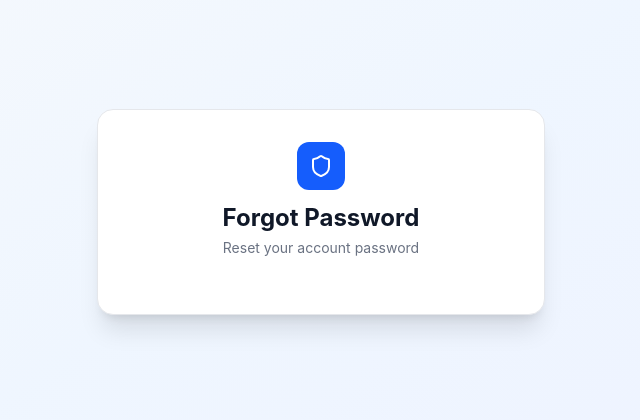
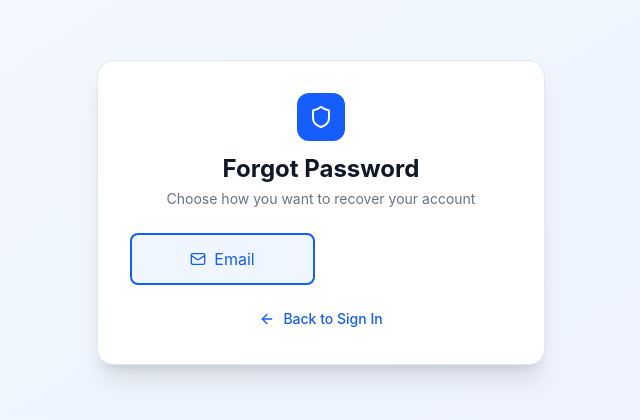
Before and after one commit to acharyadikshanta/trustmart-, a React (Vite) app in the folder trustmart-frontend/: page /forgot-password in a window 1280 px wide. Shown: the part 188-608 px from the top of the page, without its empty margins (319-959 px from the left). Built offline with nearby package versions, Linux system fonts and the light colour scheme.

Commit message:
Add email method selection

```diff
--- a/trustmart-frontend/src/pages/ForgetPasswordPage.jsx
+++ b/trustmart-frontend/src/pages/ForgetPasswordPage.jsx
@@ -1,12 +1,15 @@
 import { useState } from "react";
 import { Link } from "react-router-dom";
-import { Shield } from "lucide-react";
+import { Shield, ArrowLeft, Mail, Phone } from "lucide-react";
 
 export default function ForgetPasswordPage() {
+  const [method, setMethod] = useState("email");
+
   return (
     <div className="min-h-screen bg-gradient-to-br from-slate-50 via-blue-50 to-indigo-50 flex items-center justify-center p-4">
       <div className="w-full max-w-md bg-white rounded-2xl border border-gray-200 shadow-xl p-8">
 
+        {/* Header */}
         <div className="flex flex-col items-center mb-6">
           <div className="w-12 h-12 rounded-xl bg-blue-600 flex items-center justify-center mb-3">
             <Shield className="w-6 h-6 text-white" />
@@ -17,9 +20,35 @@ export default function ForgetPasswordPage() {
           </h1>
 
           <p className="text-gray-500 text-sm mt-1 text-center">
-            Reset your account password
+            Choose how you want to recover your account
           </p>
         </div>
+
+        {/* Recovery Method */}
+        <div className="grid grid-cols-2 gap-3 mb-6">
+          <button
+            type="button"
+            onClick={() => setMethod("email")}
+            className={`flex items-center justify-center gap-2 px-4 py-3 rounded-lg border-2 transition ${
+              method === "email"
+                ? "border-blue-600 bg-blue-50 text-blue-600"
+                : "border-gray-200 text-gray-600"
+            }`}
+          >
+            <Mail className="w-4 h-4" />
+            Email
+          </button>
+        </div>
+
+        <p className="text-center text-sm text-gray-500 mt-6">
+          <Link
+            to="/login"
+            className="inline-flex items-center gap-2 text-blue-600 hover:underline font-medium"
+          >
+            <ArrowLeft className="w-4 h-4" />
+            Back to Sign In
+          </Link>
+        </p>
 
       </div>
     </div>
```
